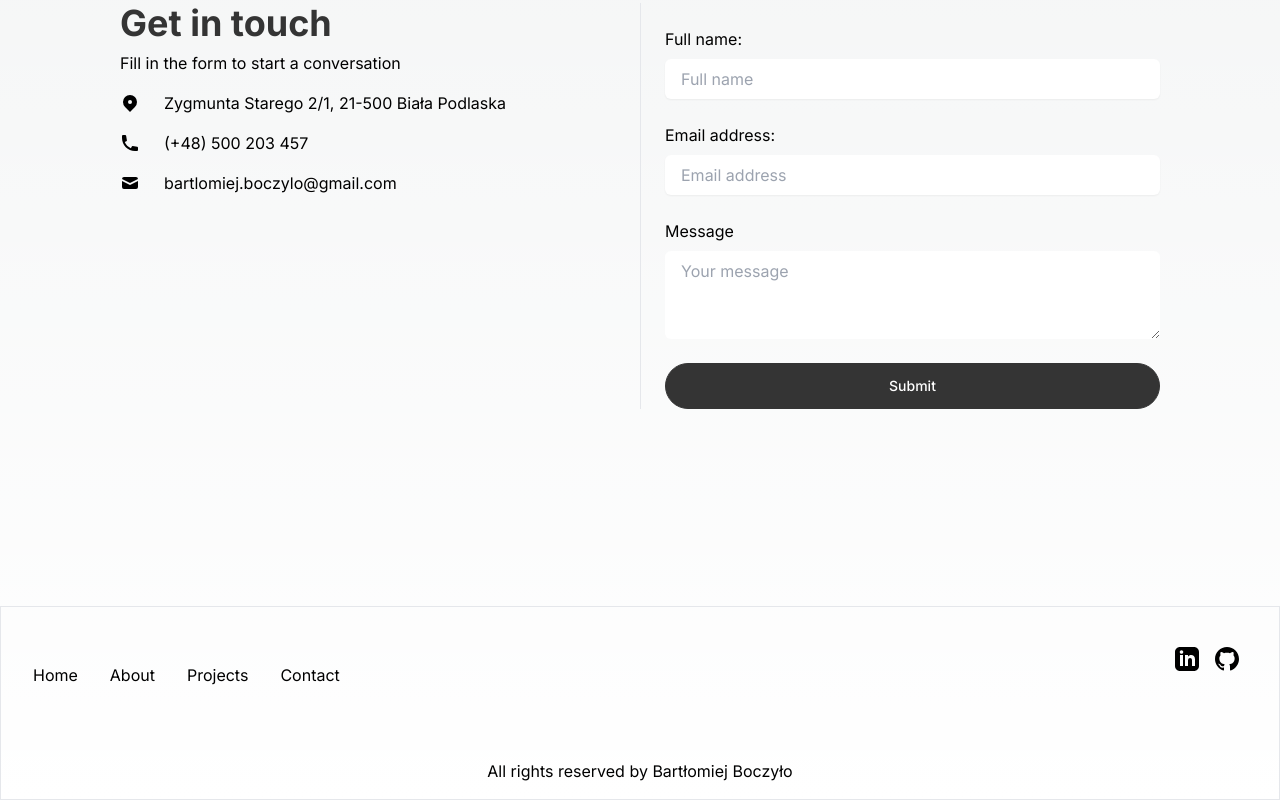
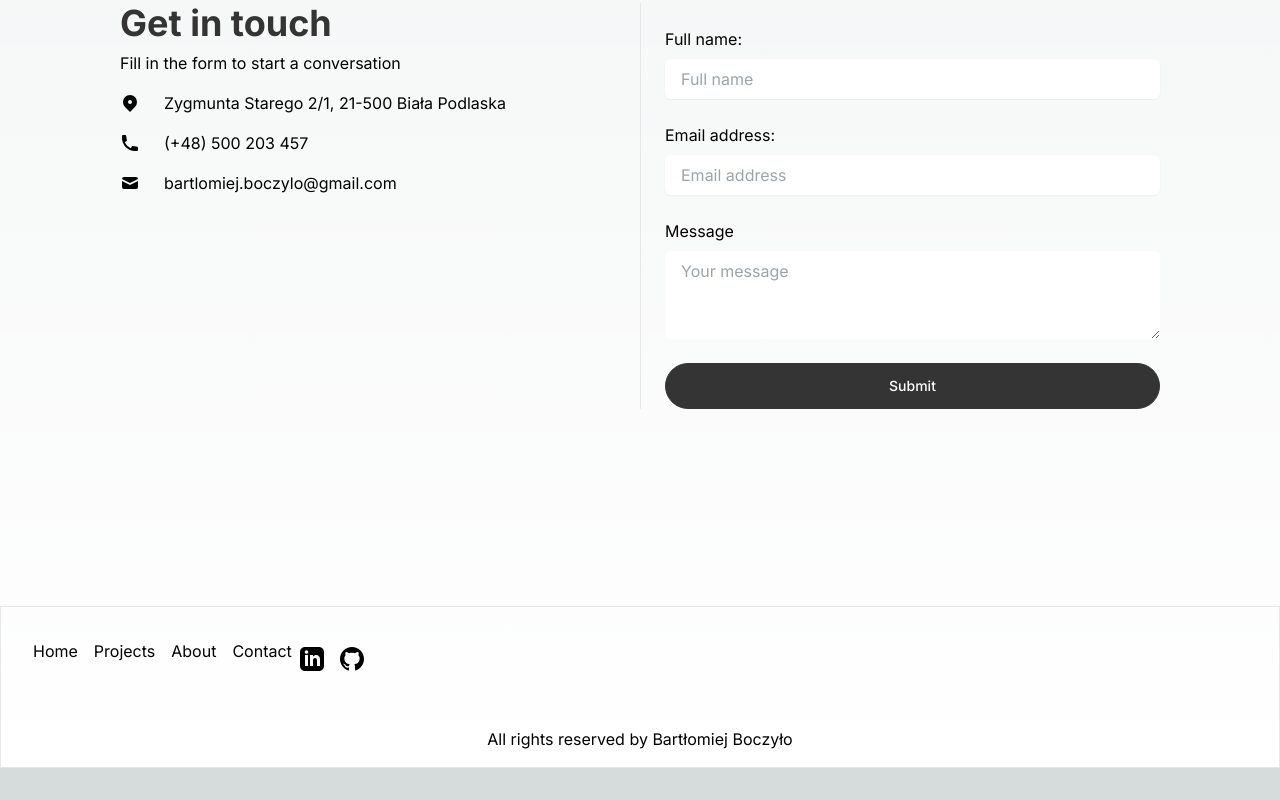
Before and after one commit to Bartlomiej28/dev-portfolio, a Next.js app: page / in a window 1280 px wide. Shown: the part 2722-3522 px from the top of the page. After the commit the page ends 3490 px from the top, so only its background shows below. Built offline with nearby package versions, Linux system fonts and the light colour scheme.

Commit message:
Update Footer.tsx

```diff
--- a/components/Footer.tsx
+++ b/components/Footer.tsx
@@ -4,12 +4,12 @@ function Footer() {
   return (
     <footer className='border '>
         <div className="container flex flex-col p-4 mx-auto md:p-8 lg:flex-row dark:divide-gray-600">
-            <ul className="self-center py-6 space-y-4 text-center sm:flex sm:space-y-0 sm:justify-around sm:space-x-4 lg:flex-1 lg:justify-start gap-4">
+            <div className="flex flex-row gap-4">
                 <a href='#'>Home</a>
+                <a href='#projects'>Projects</a>
                 <a href='#about-me'>About</a>
-                <a href='#projects'>Projects</a>
                 <a href='#contact'>Contact</a>
-            </ul>
+            </div>
             <div className="flex flex-row justify-center pt-6 lg:pt-0">
                 <div className="flex justify-center space-x-4">
                     <a rel="noopener noreferrer" href="https://www.linkedin.com/in/bart%C5%82omiej-boczy%C5%82o-71a275328/" title="LinkedIn" className="flex items-center justify-center w-8 h-8 rounded-full sm:w-10 sm:h-10">
@@ -21,7 +21,6 @@ function Footer() {
                          <svg xmlns="http://www.w3.org/2000/svg" width="24" height="24" viewBox="0 0 24 24"><path d="M12 0c-6.626 0-12 5.373-12 12 0 5.302 3.438 9.8 8.207 11.387.599.111.793-.261.793-.577v-2.234c-3.338.726-4.033-1.416-4.033-1.416-.546-1.387-1.333-1.756-1.333-1.756-1.089-.745.083-.729.083-.729 1.205.084 1.839 1.237 1.839 1.237 1.07 1.834 2.807 1.304 3.492.997.107-.775.418-1.305.762-1.604-2.665-.305-5.467-1.334-5.467-5.931 0-1.311.469-2.381 1.236-3.221-.124-.303-.535-1.524.117-3.176 0 0 1.008-.322 3.301 1.23.957-.266 1.983-.399 3.003-.404 1.02.005 2.047.138 3.006.404 2.291-1.552 3.297-1.23 3.297-1.23.653 1.653.242 2.874.118 3.176.77.84 1.235 1.911 1.235 3.221 0 4.609-2.807 5.624-5.479 5.921.43.372.823 1.102.823 2.222v3.293c0 .319.192.694.801.576 4.765-1.589 8.199-6.086 8.199-11.386 0-6.627-5.373-12-12-12z"/></svg>
                    </a>
                </div>
-
             </div>
         </div>
         <div className='w-full flex justify-center py-4'>
```
